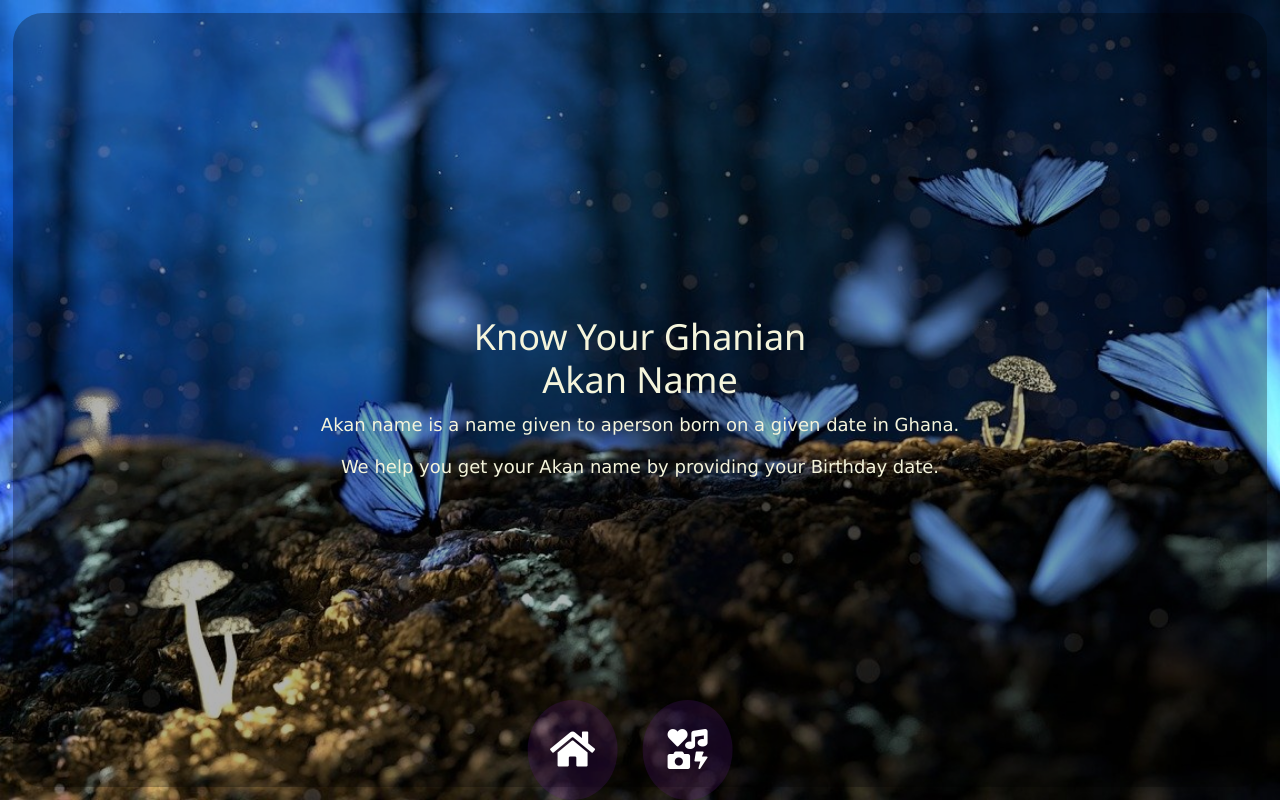
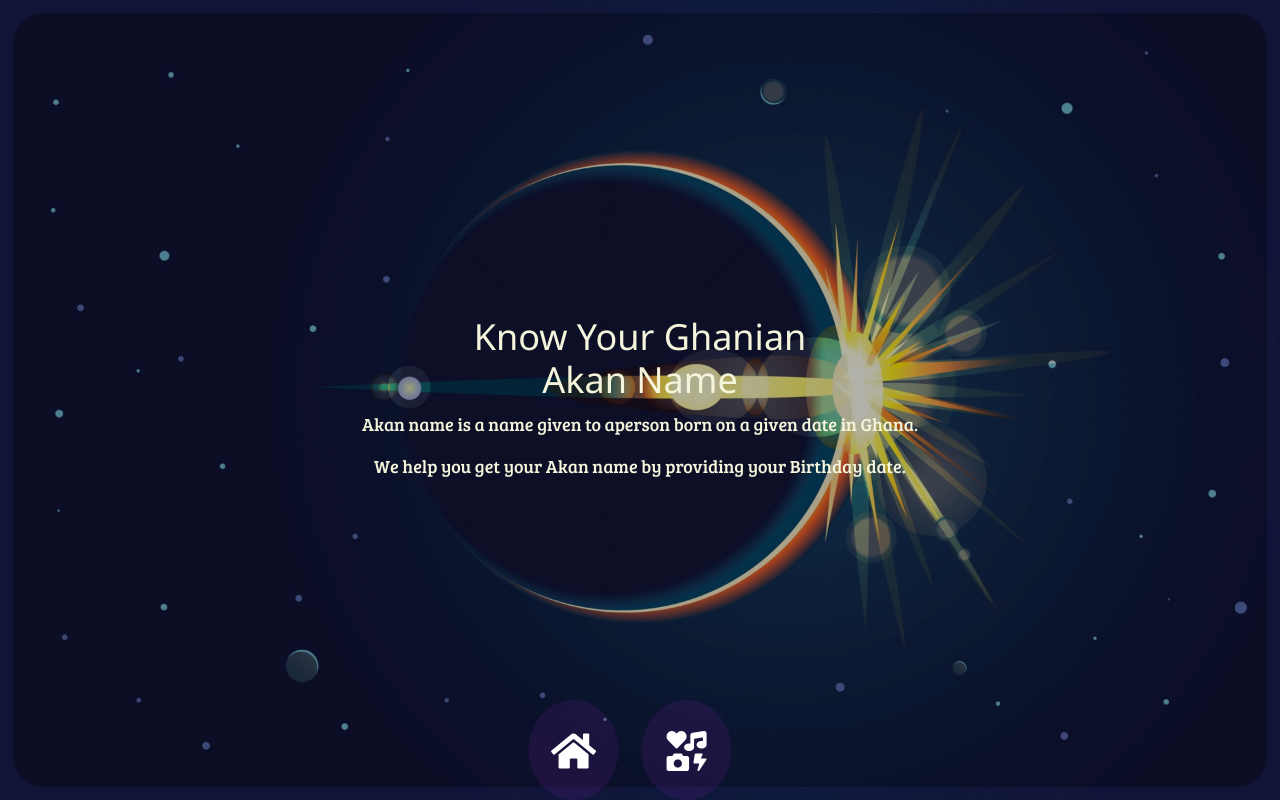
Before and after one commit to Emkayint/west-african-horoscope, a plain HTML site: page index.html in a window 1280 px wide. Drawn offline with nearby package versions, Linux system fonts and the light colour scheme.

Commit message:
st: fonts styling

```diff
--- a/index.html
+++ b/index.html
@@ -10,12 +10,16 @@
     <link href="https://cdn.jsdelivr.net/npm/bootstrap@5.1.3/dist/css/bootstrap.min.css" rel="stylesheet">
     <script src="https://cdn.jsdelivr.net/npm/bootstrap@5.1.3/dist/js/bootstrap.bundle.min.js"></script>
     <link rel="stylesheet" href="https://www.w3schools.com/w3css/4/w3.css">
+    <link rel="preconnect" href="https://fonts.googleapis.com">
+    <link rel="preconnect" href="https://fonts.gstatic.com" crossorigin>
+    <link href="https://fonts.googleapis.com/css2?family=Bree+Serif&display=swap" rel="stylesheet">
+    <link href="https://fonts.googleapis.com/css2?family=Press+Start+2P&display=swap" rel="stylesheet">
 
 </head>
 <body>
 
     <div class="big-container w3-display-content">
-        <div id="home" class="home mySlides w3-animate-leftgit g">
+        <div id="home" class="home mySlides w3-animate-left g">
             <div class="content">
                 <div class="info">
                     <h1>Know Your Ghanian <br> Akan Name</h1>
--- a/style.css
+++ b/style.css
@@ -2,15 +2,19 @@
     box-sizing: border-box;
     margin: 0;
     padding: 0;
+    font-family: 'Bree Serif', serif;
 }
 body{
     position: relative;
+}
+h1{
+    font-size: 10vh;
 }
 .big-container{
     height: fit-content;
 }
 .home{
-    background-image: url('assets/fantasy-g42d5136d6_1280.jpg');
+    background-image: url('assets/VecteezySolarEclipseBackgroundAT0621_generated.jpg');
     height: 100vh;
     background-size: cover;
     background-position: center;
@@ -73,7 +77,7 @@ nav a{
 
 .section-2{
     height: 100%;
-    background-image: url("assets/stars-gbc68cdb0c_1280.jpg");
+    background-image: url("assets/fantasy-g42d5136d6_1280.jpg");
     background-position: center;
     background-size: cover;
 }
```
Also changed, not shown: assets/VecteezySolarEclipseBackgroundAT0621_generated.jpg (added).
